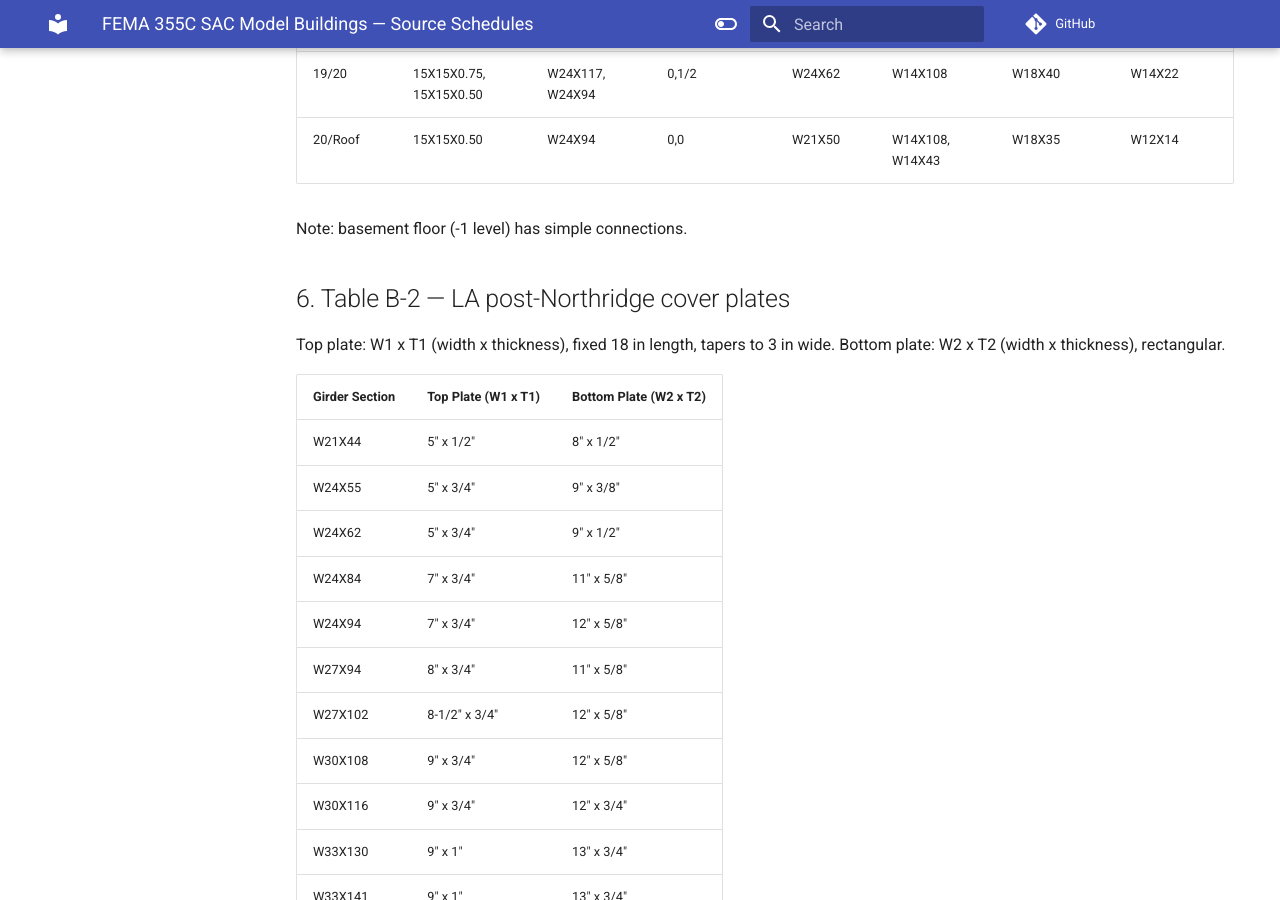
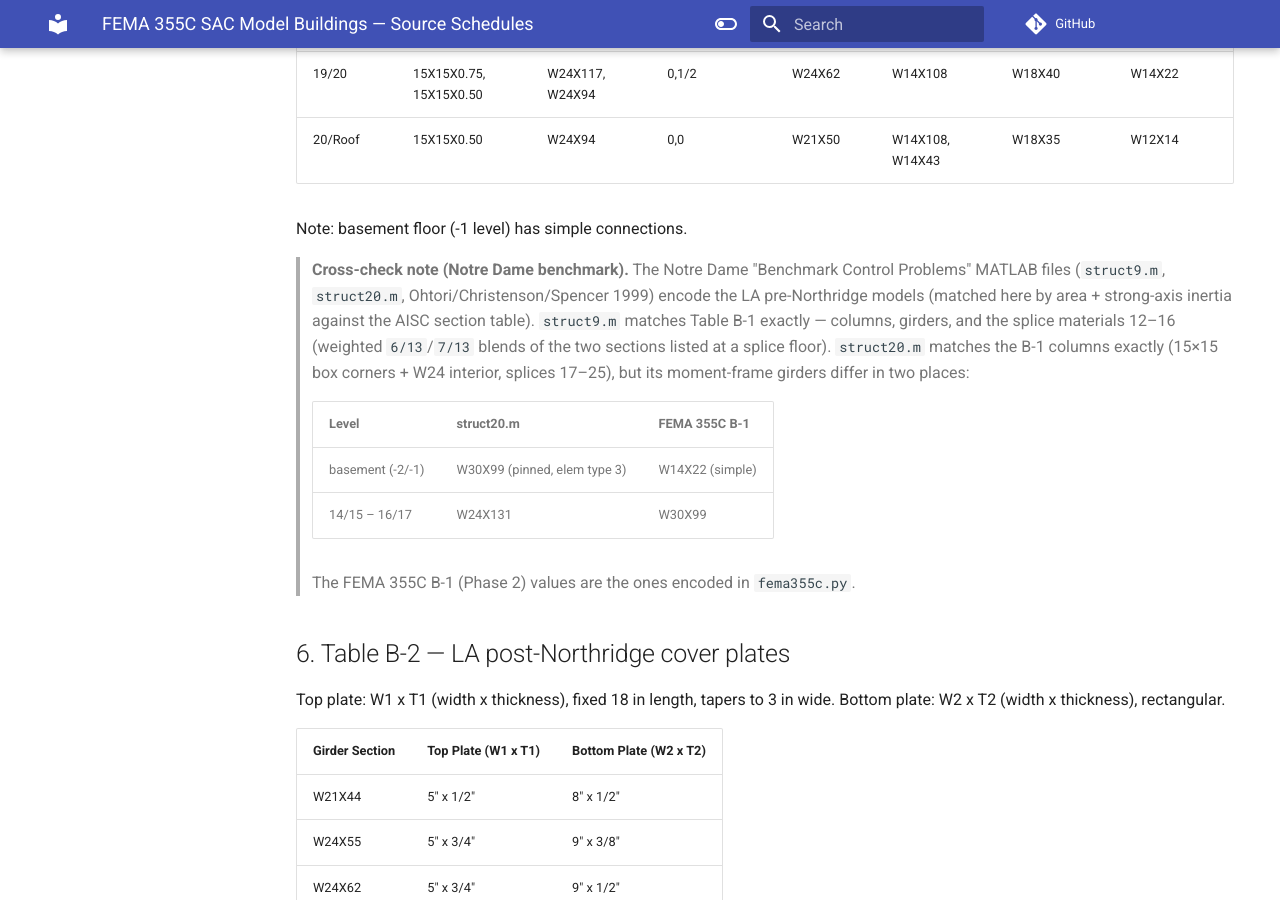
Before and after one commit to boustrephon/fea_toolkit, an MkDocs documentation site: the page built from docs/fema355c_schedules.md, in a window 1280 px wide and 900 px high, scrolled down 6562 px. Built offline with MkDocs 1.6.1 and Material for MkDocs 9.7.7, drawn with Linux system fonts in a browser that asks for light colours; comment, search, counter and statistics services are not loaded.

Commit message:
docs(benchmarks): cross-check struct9.m/struct20.m against B-1 tables

```diff
--- a/docs/fema355c_schedules.md
+++ b/docs/fema355c_schedules.md
@@ -182,6 +182,22 @@ Note: Column line A strong axis; line F weak axis; lines B-E interior.
 | 20/Roof | 15X15X0.50 | W24X94 | 0,0 | W21X50 | W14X108, W14X43 | W18X35 | W12X14 |
 
 Note: basement floor (-1 level) has simple connections.
+
+> **Cross-check note (Notre Dame benchmark).** The Notre Dame "Benchmark Control
+> Problems" MATLAB files (`struct9.m`, `struct20.m`, Ohtori/Christenson/Spencer
+> 1999) encode the LA pre-Northridge models (matched here by area + strong-axis
+> inertia against the AISC section table). `struct9.m` matches Table B-1 exactly —
+> columns, girders, and the splice materials 12–16 (weighted `6/13`/`7/13` blends
+> of the two sections listed at a splice floor). `struct20.m` matches the B-1
+> columns exactly (15×15 box corners + W24 interior, splices 17–25), but its
+> moment-frame girders differ in two places:
+>
+> | Level | struct20.m | FEMA 355C B-1 |
+> | :--- | :--- | :--- |
+> | basement (-2/-1) | W30X99 (pinned, elem type 3) | W14X22 (simple) |
+> | 14/15 – 16/17 | W24X131 | W30X99 |
+>
+> The FEMA 355C B-1 (Phase 2) values are the ones encoded in `fema355c.py`.
 
 ## 6. Table B-2 — LA post-Northridge cover plates
 
```
